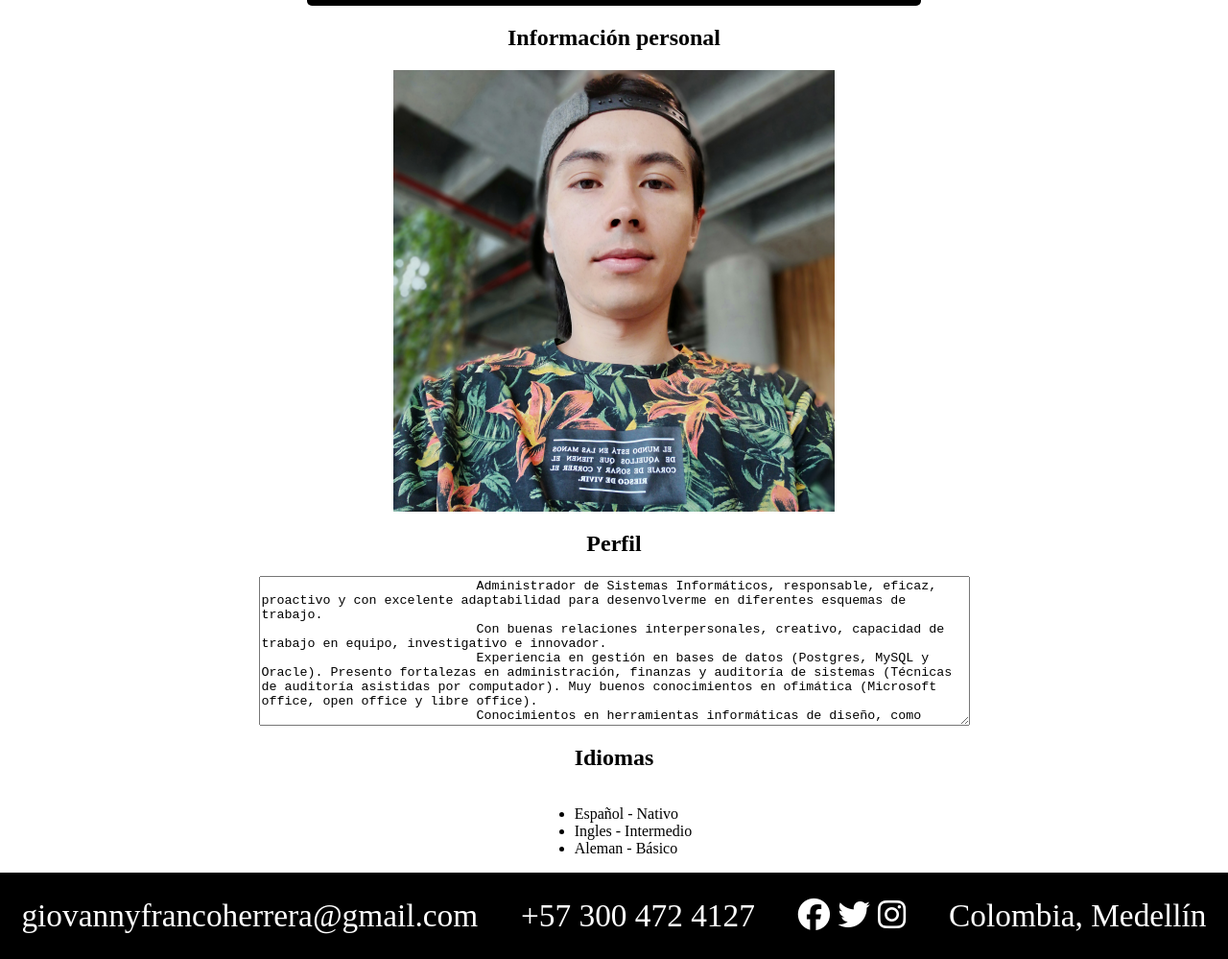
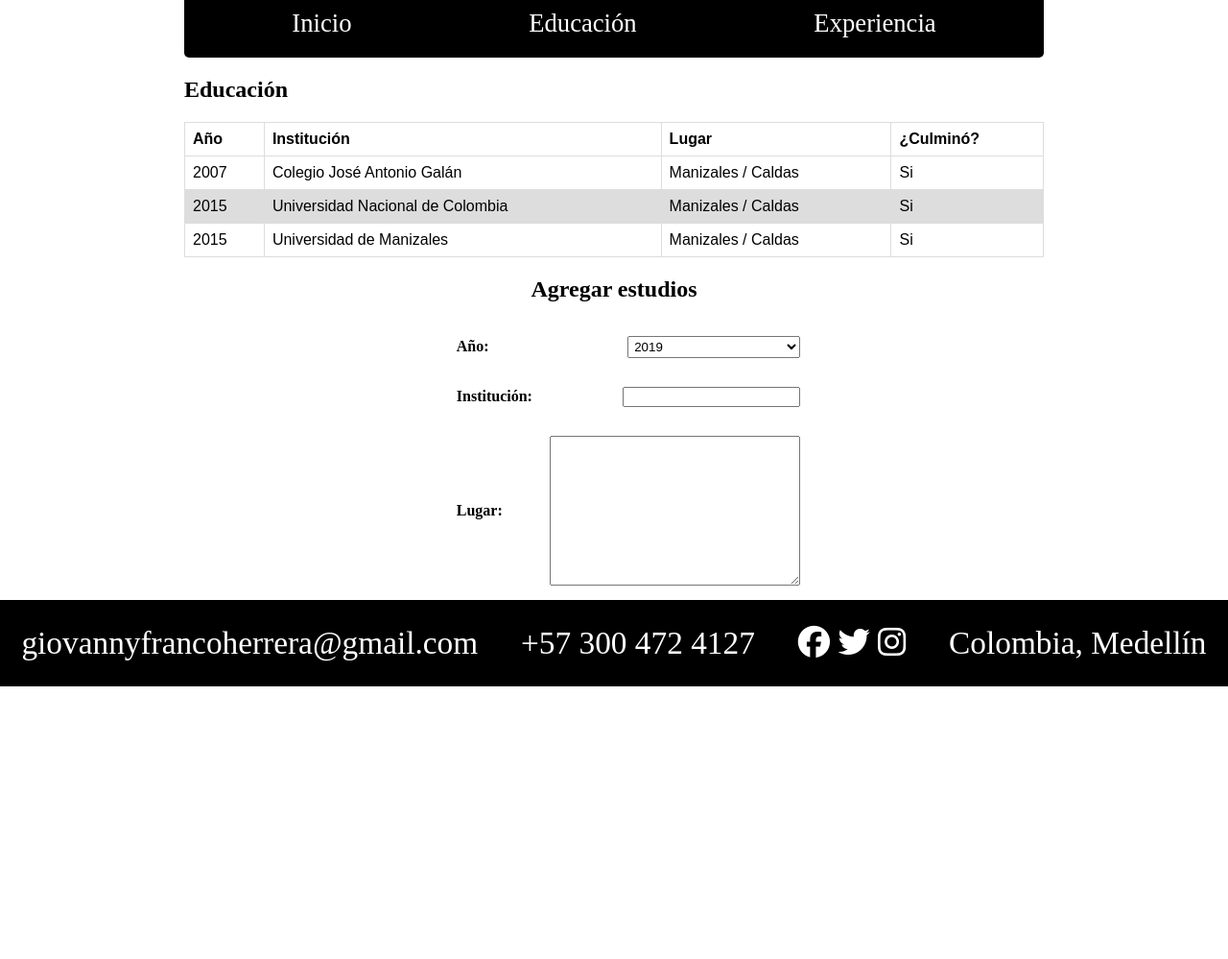
Before and after one commit to gifrancohe/curriculum-vitae, a plain HTML site: page educacion.html in a window 1280 px wide. Shown: the part 512-1511 px from the top of the page at 96% size. After the commit the page ends 1227 px from the top, so only its background shows below. Drawn offline with Linux system fonts and the light colour scheme.

Commit message:
Update style and field to aditional pages

```diff
--- a/css/style.css
+++ b/css/style.css
@@ -4,11 +4,12 @@ body, html {
     min-height: 100%;
 }
 
-#wrappper {
+#wrapper {
     min-height: 100%;
     height: auto !important;
     height: 100%;
-    margin: 0 auto -60px;
+    margin-left: 15%;
+    margin-right: 15%;
 }
 
 /* Style to HEADER */
@@ -38,8 +39,6 @@ nav {
     justify-content: space-around;
     padding: 20px;
     background: black;
-    margin-left: 25%;
-    margin-right: 25%;
     color: white;
     border-radius: 5px;
 }
@@ -75,3 +74,53 @@ footer {
 i.fab {
     color: #fff;
 }
+
+article.education-table {
+    display: flex;
+    flex-direction: column;
+}
+
+table {
+    font-family: arial, sans-serif;
+    border-collapse: collapse;
+    width: 100%;
+  }
+
+  td, th {
+    border: 1px solid #dddddd;
+    text-align: left;
+    padding: 8px;
+  }
+
+  tr:nth-child(even) {
+    background-color: #dddddd;
+  }
+
+  article.add-information {
+      flex-direction: column;
+      align-items: center;
+  }
+
+  form#add-information {
+    width: 40%;
+    display: flex;
+    flex-direction: column;
+    align-items: flex-start;
+  }
+
+  form#add-information > div {
+    display: flex;
+    justify-content: space-between;
+    width: 100%;
+    align-items: center;
+    padding: 15px;
+  }
+
+  form#add-information > div > label {
+    font-weight: 900;
+  }
+
+  select#year {
+    width: 180px;
+    padding: 2px;
+  }
--- a/educacion.html
+++ b/educacion.html
@@ -45,33 +45,78 @@
         </header>
         <main>
             <section>
-                <article class="personal-information">
-                    <h2>Información personal</h2>
-                    <img src="images/photo-user.png" alt="Foto personal">
+                <articlem class="education-table">
+                    <h2>Educación</h2>
+                    <table>
+                        <thead>
+                            <tr>
+                                <th>Año</th>
+                                <th>Institución</th>
+                                <th>Lugar</th>
+                                <th>¿Culminó?</th>
+                            </tr>
+                        </thead>
+                        <tbody>
+                            <tr>
+                                <td>2007</td>
+                                <td>Colegio José Antonio Galán</td>
+                                <td>Manizales / Caldas</td>
+                                <td>Si</td>
+                            </tr>
+                            <tr>
+                                <td>2015</td>
+                                <td>Universidad Nacional de Colombia</td>
+                                <td>Manizales / Caldas</td>
+                                <td>Si</td>
+                            </tr>
+                            <tr>
+                                <td>2015</td>
+                                <td>Universidad de Manizales</td>
+                                <td>Manizales / Caldas</td>
+                                <td>Si</td>
+                            </tr>
+                        </tbody>
+                    </table>
                 </article>
             </section>
             <section>
-                <article class="personal-information">
-                    <h2>Perfil</h2>
-                    <textarea name="personal-description" id="personal-description" cols="90" rows="10">
-                            Administrador de Sistemas Informáticos, responsable, eficaz, proactivo y con excelente adaptabilidad para desenvolverme en diferentes esquemas de trabajo.
-                            Con buenas relaciones interpersonales, creativo, capacidad de trabajo en equipo, investigativo e innovador.
-                            Experiencia en gestión en bases de datos (Postgres, MySQL y Oracle). Presento fortalezas en administración, finanzas y auditoría de sistemas (Técnicas de auditoría asistidas por computador). Muy buenos conocimientos en ofimática (Microsoft office, open office y libre office).
-                            Conocimientos en herramientas informáticas de diseño, como Corel draw, photoshop, premiere, HTML5, CSS3, Blender.
-                            Buenos conocimientos en herramientas de desarrollo como php(experiencia profesional)(framework Yii), java(solo proyectos académicos), cSharp(proyectos profesionales), C(proyectos académicos), JavaScript, Jquery, ajax.
-                            Muy buenos conocimientos en gerencia, formulación, evaluación y gerencia de proyectos tecnológicos.
-                            Conocimientos en gestores de contenido como Joomla, Jokte, Drupal, OScomerce y Wordpress.
-                            Administración de servidores de correo gmail.
-                            Administración de servidores web desde Cpanel, Webmin.
-                            Manejo de herramientas de virtualización Vmware y Virtualbox
-                            Manejo de servidores y Pc's cliente Linux y Windows.
-                    </textarea>
-                    <h2>Idiomas</h2>
-                    <ul>
-                        <li>Español - Nativo</li>
-                        <li>Ingles - Intermedio</li>
-                        <li>Aleman - Básico</li>
-                    </ul>
+                <article class="add-information">
+                    <h2>Agregar estudios</h2>
+                    <form action="#" id="add-information">
+                        <div class="year-field">
+                            <label for="year">Año:</label>
+                            <select name="year" id="year">
+                                <option value="2019">2019</option>
+                                <option value="2018">2018</option>
+                                <option value="2017">2017</option>
+                                <option value="2016">2016</option>
+                                <option value="2015">2015</option>
+                                <option value="2014">2014</option>
+                                <option value="2013">2013</option>
+                                <option value="2012">2012</option>
+                                <option value="2011">2011</option>
+                                <option value="2010">2010</option>
+                                <option value="2009">2009</option>
+                                <option value="2008">2008</option>
+                                <option value="2007">2007</option>
+                                <option value="2006">2006</option>
+                                <option value="2005">2005</option>
+                                <option value="2004">2004</option>
+                                <option value="2003">2003</option>
+                                <option value="2002">2002</option>
+                                <option value="2001">2001</option>
+                                <option value="2000">2000</option>
+                            </select>
+                        </div>
+                        <div class="institute">
+                            <label for="institute">Institución:</label>
+                            <input type="text" class="institute required" id="institute" name="institute" required>
+                        </div>
+                        <div class="place">
+                            <label for="place">Lugar:</label>
+                            <textarea name="place" id="place" cols="30" rows="10"></textarea>
+                        </div>
+                    </form>
                 </article>
             </section>
         </main>
```
Also changed, not shown: index.html (+1 -1 lines).
